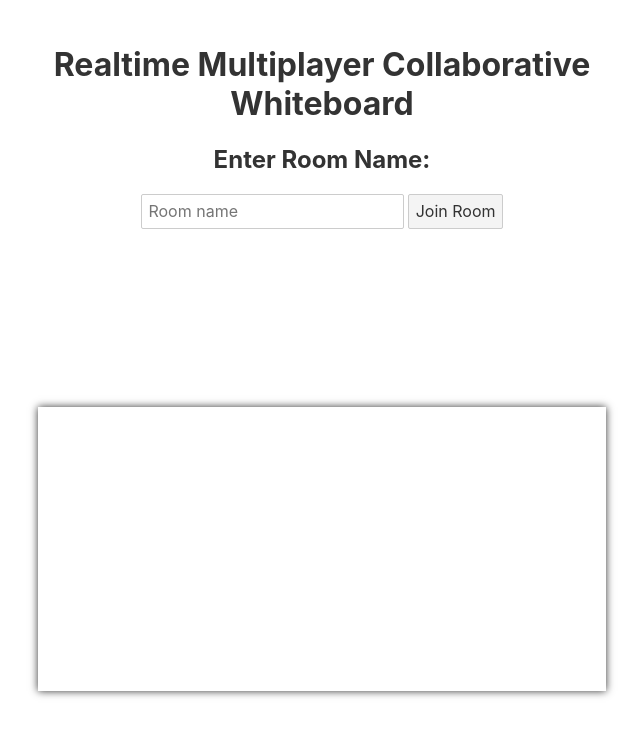
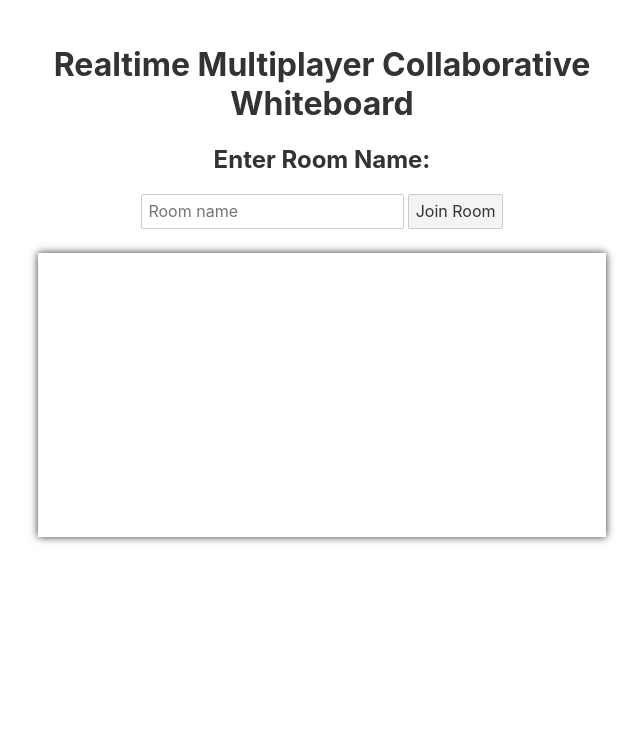
Before and after one commit to alenros/fake-artist-remastered, a Svelte app in the folder svelte-whiteboard-app/: page / in a window 1280 px wide. Shown: the top 736 px of the page, without its empty margins (318-961 px from the left). Built offline with nearby package versions, Linux system fonts and the light colour scheme; no server answers.

Commit message:
refactor: replaced placeholder canvas with new component for testing.

```diff
--- a/svelte-whiteboard-app/src/Whiteboard.svelte
+++ b/svelte-whiteboard-app/src/Whiteboard.svelte
@@ -115,8 +115,6 @@
       on:mouseup={handleMouseUp}
     />
   {:else}
-    <canvas id="canvas" />
-
     <GameCanvas playerColor={'red'} />
   {/if}
 </div>
```
